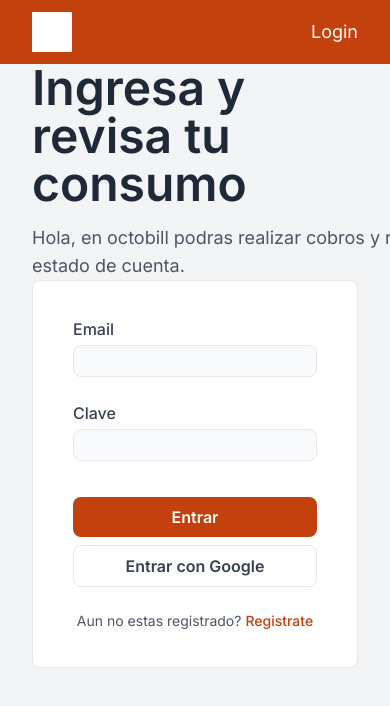
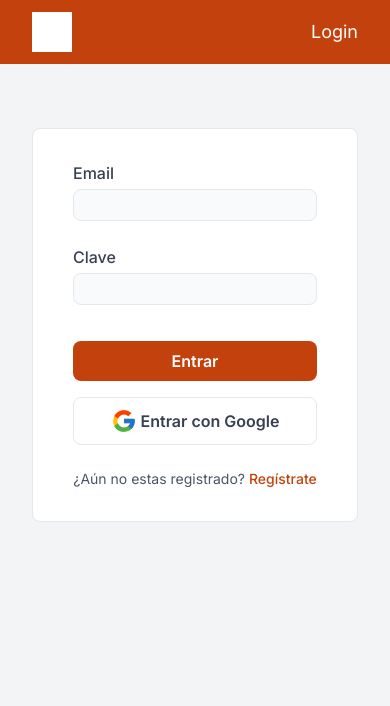
Before and after one commit to NicolasGarcesAbarca/octobill, a Next.js app: page / in a window 390 px wide. Shown: the top 706 px of the page. Built offline with nearby package versions, Linux system fonts and the light colour scheme.

Commit message:
install react icons + responsive index layout

```diff
--- a/package.json
+++ b/package.json
@@ -19,6 +19,7 @@
     "postcss": "8.4.23",
     "react": "18.2.0",
     "react-dom": "18.2.0",
+    "react-icons": "^4.8.0",
     "tailwindcss": "3.3.2",
     "typescript": "5.0.4"
   }
--- a/src/pages/index.tsx
+++ b/src/pages/index.tsx
@@ -1,7 +1,4 @@
-import Image from 'next/image'
-import { Inter } from 'next/font/google'
-
-const inter = Inter({ subsets: ['latin'] })
+import { FcGoogle } from 'react-icons/fc'
 
 export default function Home() {
   return (
@@ -12,13 +9,20 @@ export default function Home() {
           <div><p className='text-white text-lg'>Login</p></div>
         </nav>
       </header>
-      <section className='lg:grid lg:grid-cols-2 lg:mt-[120px] px-8 lg:px-14'>
-        <div className='col-span-1 flex flex-col justify-center'>
-          <h1 className='text-gray-800 text-5xl font-semibold'>Ingresa y revisa tu consumo</h1>
-          <p className='text-gray-600 text-lg w-[490px] mt-4'>Hola, en octobill podras realizar cobros y revisar el estado de cuenta. </p>
+      <section className='px-8 lg:grid lg:grid-cols-2 lg:mt-[120px] lg:px-14'>
+        <div className='hidden lg:flex flex-col items-center py-10 md:p-0 col-span-1 '>
+          <div className='max-w-[600px]'>
+            <h1 className='text-gray-800  text-5xl  font-semibold '>Ingresa y revisa tu consumo</h1>
+            <p className=' text-gray-600 text-lg w-[490px] mt-4'>En octobill podrás revisar el estado de cuenta con gráficos de consumo y consultar dudas en el chat. </p>
+          </div>
+          <div className='grid grid-cols-3 gap-6 w-full py-6'>
+            <div className='col-span-1 aspect-square bg-transparent border rounded-lg'></div>
+            <div className='col-span-1 aspect-square bg-transparent border rounded-lg'></div>
+            <div className='col-span-1 aspect-square bg-transparent border rounded-lg'></div>
+          </div>
         </div>
-        <div className='col-span-1'>
-          <div className='bg-white border md:w-[420px] px-10 py-9 mx-auto rounded-lg'>
+        <div className='lg:col-span-1'>
+          <div className='bg-white border mt-16 lg:mt-0 md:w-[420px] px-10 py-8 lg:py-9 mx-auto rounded-lg'>
             <form className='flex flex-col justify-center '>
               <div className='flex flex-col gap-6'>
                 <div className='flex flex-col gap-1'>
@@ -40,16 +44,17 @@ export default function Home() {
                 </div>
               </div>
             </form>
-            <div className='mt-2'>
-              <button type="submit" className='w-full  px-4 py-2 rounded-lg border'>
+            <div className='mt-4'>
+              <button type="submit" className='flex items-center justify-center w-full  px-4 py-2 rounded-lg border hover:bg-gray-100'>
+                <FcGoogle size={30} className='pr-1 text-gray-700' />
                 <p className='text-gray-700 font-semibold'>Entrar con Google</p>
               </button>
             </div>
             <div className='mt-6'>
               <p className='text-sm text-center text-gray-600'>
-                Aun no estas registrado?
+                ¿Aún no estas registrado?
                 <span className='text-orange-700 text-sm font-medium ml-1 hover:underline cursor-pointer'>
-                  Registrate
+                  Regístrate
                 </span>
               </p>
 
```
Also changed, not shown: 1 other file (tests, documents, lock files or other folders).
